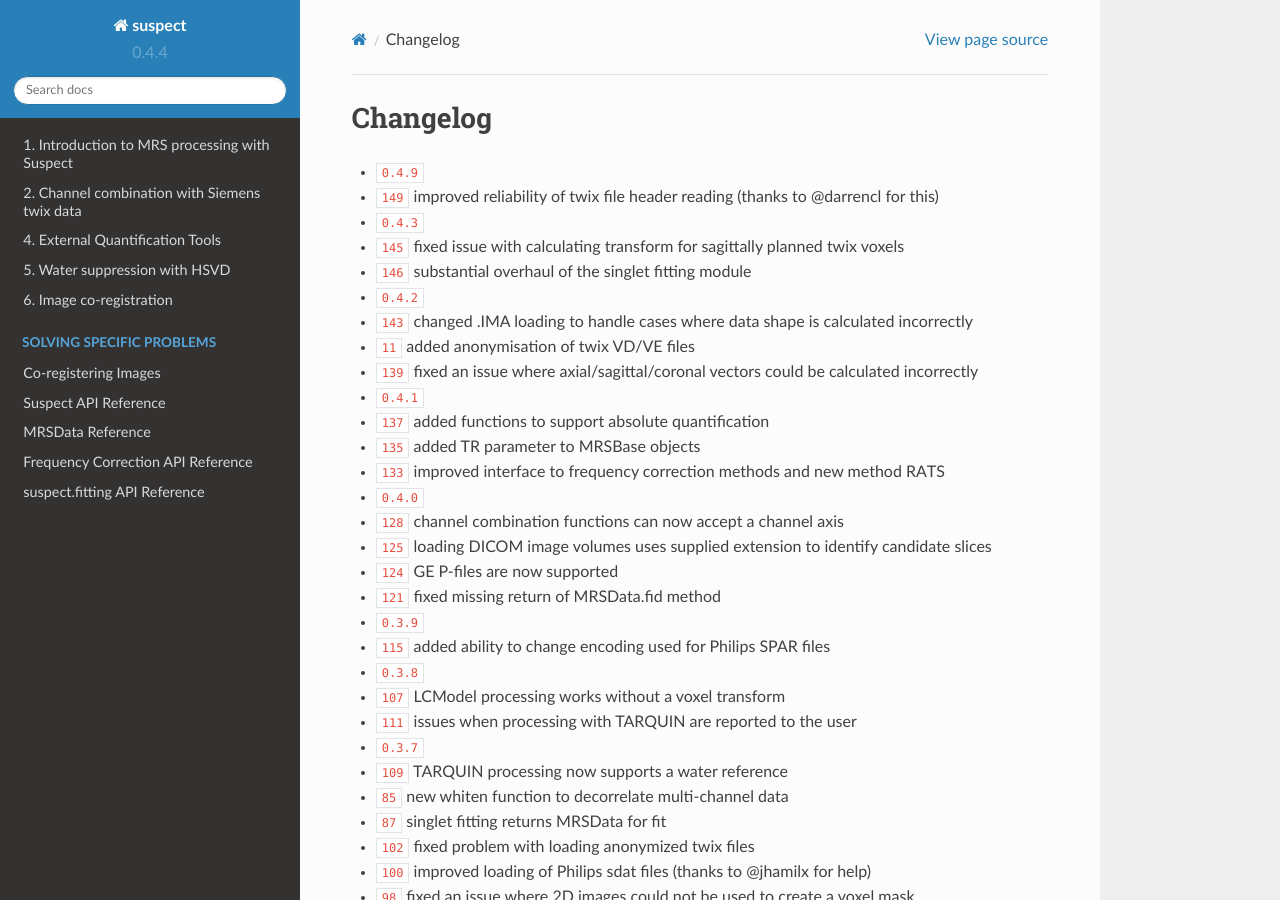
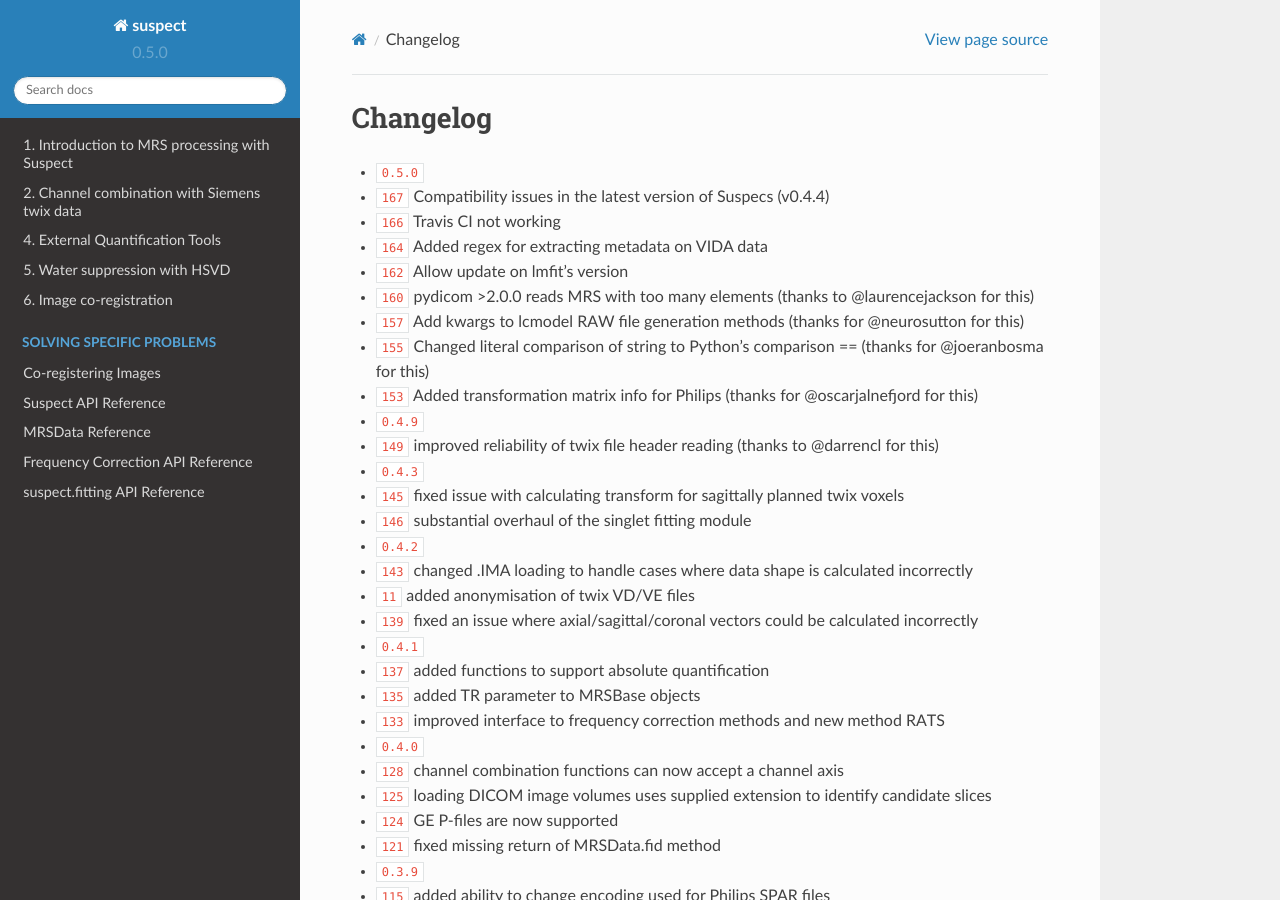
Before and after one commit to openmrslab/suspect, a Sphinx documentation site: the page built from docs/changelog.rst, in a window 1280 px wide and 900 px high. Built offline with Sphinx 7.4.7 and the Read the Docs theme 2.0.0, drawn with Linux system fonts in a browser that asks for light colours; pages that are not in the unit, such as notebooks, are missing from menus; cross-references to code outside the pages are shown as plain code.

Commit message:
Bump version info and added changelog

```diff
--- a/docs/changelog.rst
+++ b/docs/changelog.rst
@@ -4,6 +4,15 @@
 Changelog
 =========
 
+* :release:`0.5.0 <08/08/24>`
+* :bug:`167` Compatibility issues in the latest version of Suspecs (v0.4.4)
+* :bug:`166` Travis CI not working
+* :support:`164` Added regex for extracting metadata on VIDA data
+* :support:`162` Allow update on lmfit's version
+* :bug:`160` pydicom >2.0.0 reads MRS with too many elements (thanks to @laurencejackson for this)
+* :feature:`157` Add kwargs to lcmodel RAW file generation methods (thanks for @neurosutton for this)
+* :bug:`155` Changed literal comparison of string to Python's comparison == (thanks for @joeranbosma for this)
+* :support:`153` Added transformation matrix info for Philips (thanks for @oscarjalnefjord for this)
 * :release:`0.4.9 <20/11/20>`
 * :bug:`149` improved reliability of twix file header reading (thanks to @darrencl for this)
 * :release:`0.4.3 <29/09/20>`
--- a/suspect/_version.py
+++ b/suspect/_version.py
@@ -1 +1 @@
-__version__ = "0.4.4"
+__version__ = "0.5.0"
```
